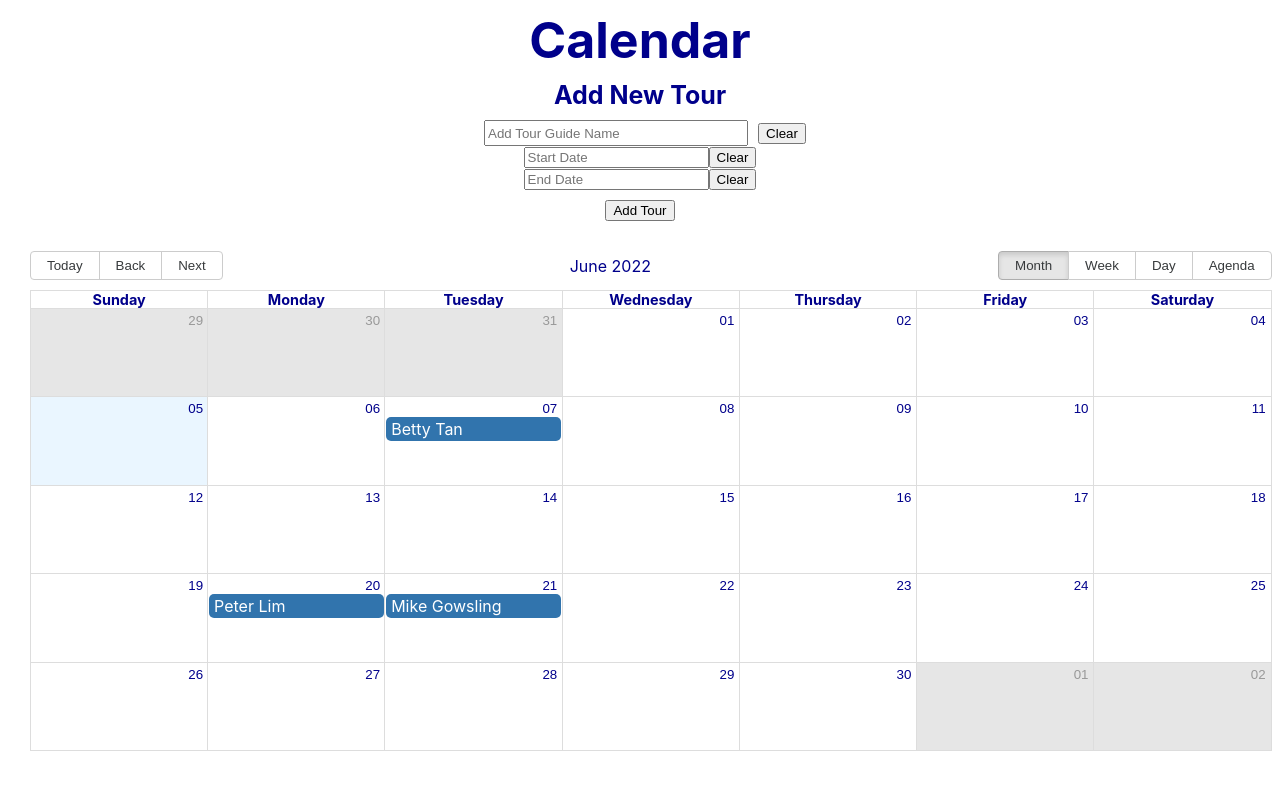
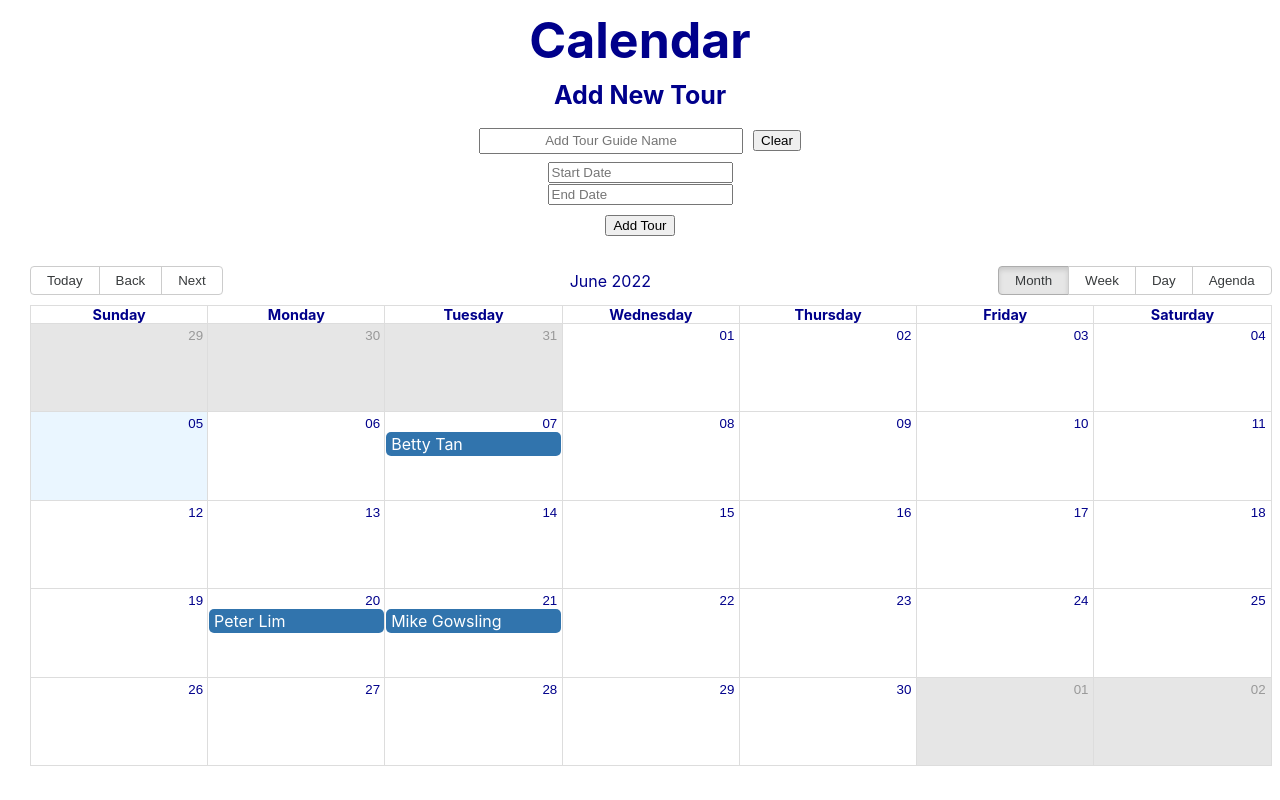
Before and after one commit to BonVoyageHacks-22/TourGather, a React (Create React App) app in the folder calendar-app/: page / in a window 1280 px wide. Built offline with nearby package versions, Linux system fonts and the light colour scheme.

Commit message:
abit change

```diff
--- a/calendar-app/src/App.js
+++ b/calendar-app/src/App.js
@@ -55,8 +55,16 @@ function App() {
       <h1 style={{ fontSize: "50px", marginTop: "10px", marginBottom: "10px", color: "darkblue" }}>Calendar</h1>
             <h2 style={{ fontSize: "25px", marginTop: "10px", marginBottom: "10px", color: "darkblue" }}>Add New Tour</h2>
             <div>
-                <input type="text" placeholder="Add Tour Guide Name" style={{ height: "20px", width: "20%", marginRight: "10px", marginLeft: "10px" }} value={newEvent.title} onChange={(e) => setNewEvent({ ...newEvent, title: e.target.value })}></input>
-                <button onClick={(e) => setNewEvent({ ...newEvent, title: "" })}>Clear</button>
+                <input
+                  type="text"
+                  placeholder="Add Tour Guide Name"
+                  style={{ height: "20px", width: "20%", marginRight: "10px", marginLeft: "10px", textAlign: "center" }}
+                  value={newEvent.title}
+                  onChange={(e) => setNewEvent({ ...newEvent, title: e.target.value })}>
+                </input>
+                <button
+                  style={{ alignItems: "center", marginBlockStart: "10px", marginBlockEnd: "10px", marginInlineEnd: "10px"}}
+                  onClick={(e) => setNewEvent({ ...newEvent, title: "" })}>Clear</button>
 
                 <br></br>
 
@@ -64,8 +72,10 @@ function App() {
                   placeholderText="Start Date"
                   showTimeSelect
                   popperPlacement="bottom"
-                  style={{ height: "20px", width: "20%", marginRight: "10px", marginLeft: "10px" }} selected={newEvent.start} onChange={(start) => setNewEvent({ ...newEvent, start })}></DatePicker>
-                <button onClick={(start) => setNewEvent({ ...newEvent, start: "" })}>Clear</button>
+                  style={{ marginLeft: "10px", height: "20px", width: "20px" }}
+                  selected={newEvent.start}
+                  onChange={(start) => setNewEvent({ ...newEvent, start })}>
+                </DatePicker>
 
                 <br></br>
 
@@ -73,8 +83,10 @@ function App() {
                   placeholderText="End Date"
                   showTimeSelect
                   popperPlacement="bottom"
-                  style={{ height: "20px", width: "20%", marginRight: "10px", marginLeft: "10px" }} selected={newEvent.end} onChange={(end) => setNewEvent({ ...newEvent, end })}></DatePicker>
-                <button onClick={(end) => setNewEvent({ ...newEvent, end: "" })}>Clear</button>
+                  style={{ height: "20px", width: "20px" }}
+                  selected={newEvent.end}
+                  onChange={(end) => setNewEvent({ ...newEvent, end })}>
+                </DatePicker>
 
                 <br></br>
 
```
